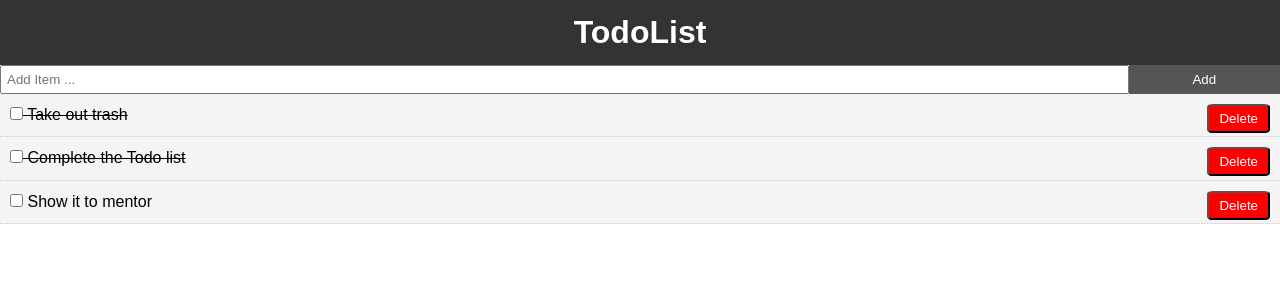
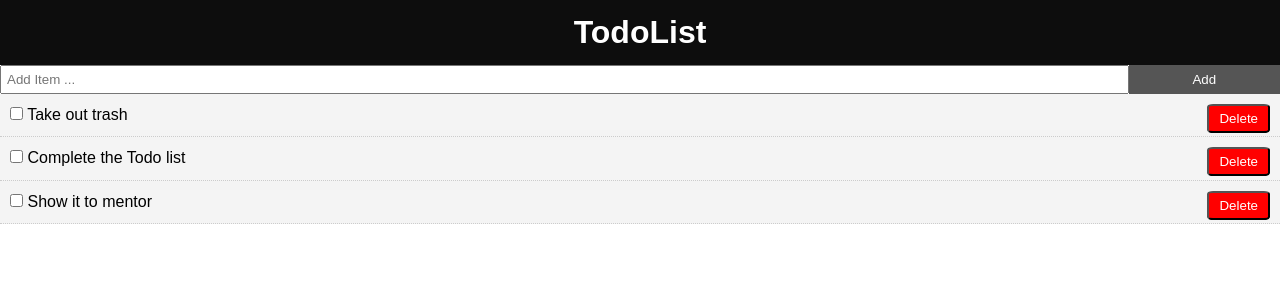
Before and after one commit to learning-dev/react-to-do-list, a React (Create React App) app: page / in a window 1280 px wide. Shown: the top 300 px of the page. Built offline with nearby package versions, Linux system fonts and the light colour scheme.

Commit message:
change the color of the header and make list item 'not complete' by default

```diff
--- a/src/App.js
+++ b/src/App.js
@@ -12,12 +12,12 @@ class App extends Component {
       {
         id: uuid.v4(),
         title: 'Take out trash',
-        completed: true,
+        completed: false,
       },
       {
         id: uuid.v4(),
         title: 'Complete the Todo list',
-        completed: true,
+        completed: false,
       },
       {
         id: uuid.v4(),
--- a/src/components/layout/Header.js
+++ b/src/components/layout/Header.js
@@ -9,7 +9,7 @@ function Header() {
 }
 
 const headerStyle = {
-  background: '#333',
+  background: '#0d0d0d',
   color: '#fff',
   textAlign: 'center',
   padding: '10px'
```
